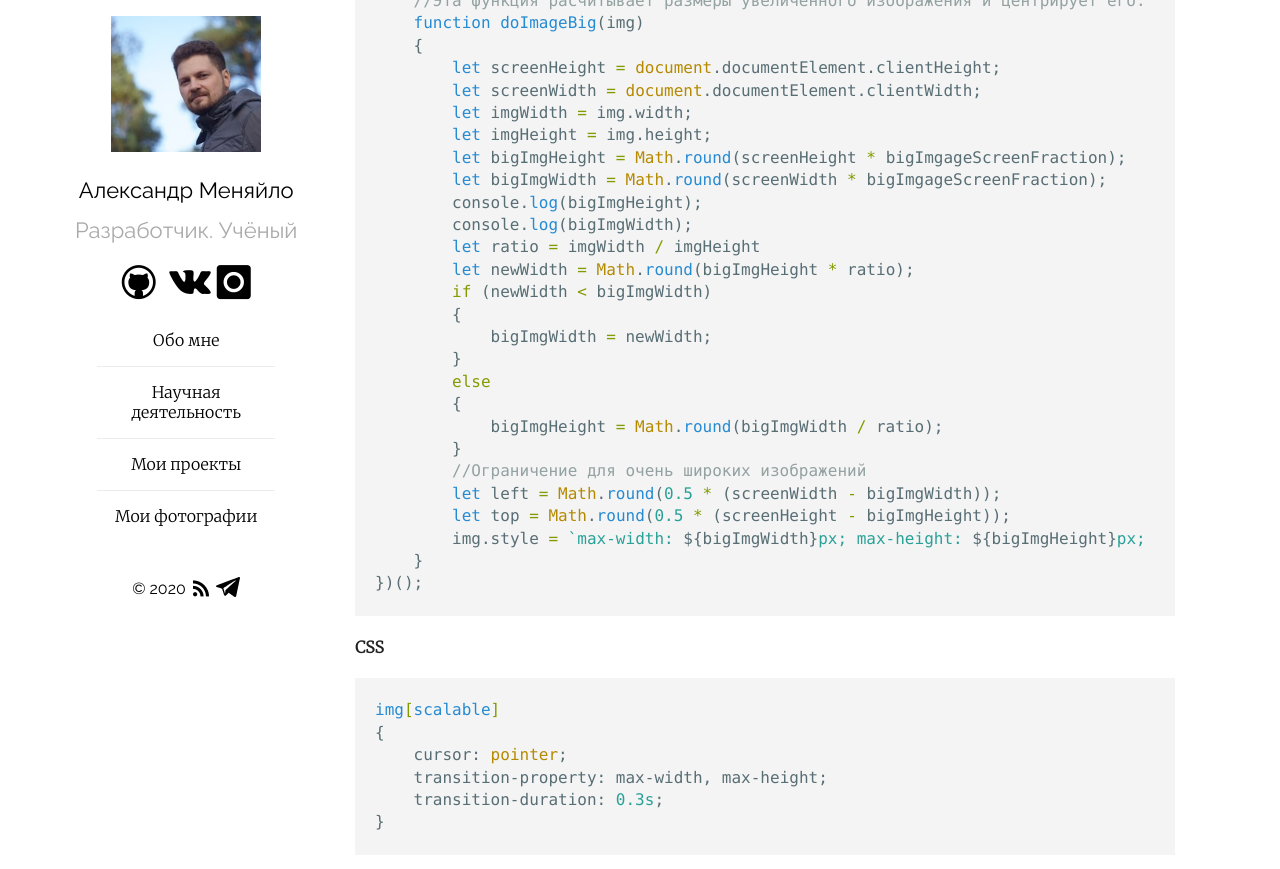
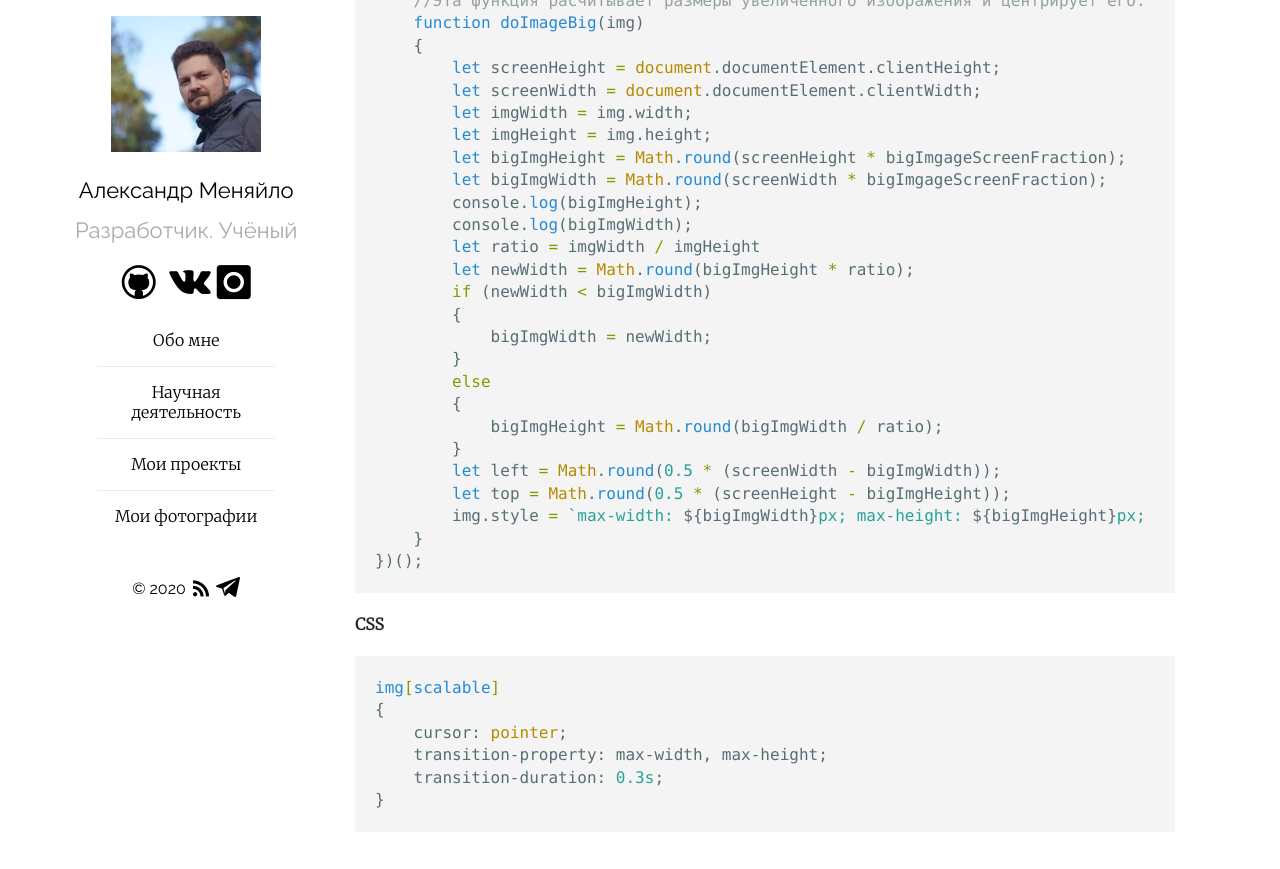
Before and after one commit to Mendeo/mendeo.github.io, a Jekyll site: the page built from _posts/2020-05-05-script-uvelichenie-kartinok.md, in a window 1280 px wide and 900 px high, scrolled down 1540 px. Shown: the top 869 px of the window. Built offline with Jekyll 4.4.1, drawn with Linux system fonts in a browser that asks for light colours.

Commit message:
Убрал не нужный комментарий

```diff
--- a/_layouts/default.html
+++ b/_layouts/default.html
@@ -138,7 +138,6 @@
 					{
 						bigImgHeight = Math.round(bigImgWidth / ratio);
 					}
-					//Ограничение для очень широких изображений
 					let left = Math.round(0.5 * (screenWidth - bigImgWidth));
 					let top = Math.round(0.5 * (screenHeight - bigImgHeight));
 					img.style = `max-width: ${bigImgWidth}px; max-height: ${bigImgHeight}px; left: ${left}px; top: ${top}px; margin: auto; position: fixed; z-index: 2`;
--- a/_posts/2020-05-05-script-uvelichenie-kartinok.md
+++ b/_posts/2020-05-05-script-uvelichenie-kartinok.md
@@ -82,7 +82,6 @@ links_in_new_tab: true
 		{
 			bigImgHeight = Math.round(bigImgWidth / ratio);
 		}
-		//Ограничение для очень широких изображений
 		let left = Math.round(0.5 * (screenWidth - bigImgWidth));
 		let top = Math.round(0.5 * (screenHeight - bigImgHeight));
 		img.style = `max-width: ${bigImgWidth}px; max-height: ${bigImgHeight}px; left: ${left}px; top: ${top}px; margin: auto; position: fixed; z-index: 2`;
```
